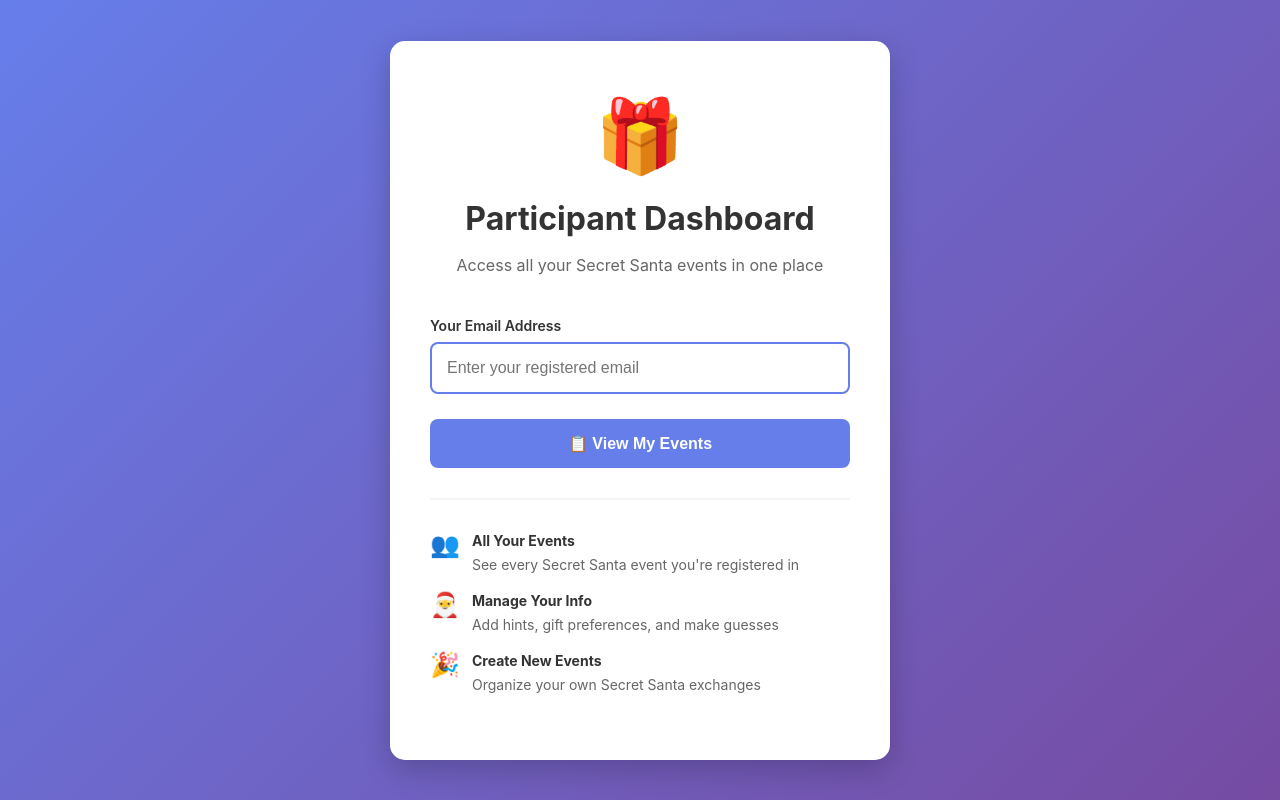
After one commit to cmsgraham/secret-santa, a Flask app: template templates/participant_login.html in a window 1280 px wide. The commit adds this page. Run offline with Flask 3, Linux system fonts and the light colour scheme; the template is opened without the code that fills it, so the values that code supplies are empty.

Commit message:
Add participant dashboard - multi-event view for participants
- Created participant_dashboard route to show all events for an email
- Added participant_login.html for email entry
- Added participant_dashboard.html to display events grid
- Added participant_logout route to clear session
- Modified member_page auth to accept participant_email OR participant_id
- Modified registration to store both participant_id and email in session
- Added 'Back to Dashboard' link in member.html header
- Dashboard shows: event cards, status badges, participant info, links to member pages
- Dashboard actions: Create Event, Logout

```diff
--- /dev/null
+++ b/templates/participant_login.html
@@ -0,0 +1,203 @@
+<!DOCTYPE html>
+<html lang="en">
+<head>
+    <meta charset="UTF-8">
+    <meta name="viewport" content="width=device-width, initial-scale=1.0">
+    <title>Participant Dashboard Login</title>
+    <style>
+        * {
+            margin: 0;
+            padding: 0;
+            box-sizing: border-box;
+        }
+
+        body {
+            font-family: -apple-system, BlinkMacSystemFont, 'Segoe UI', Roboto, Oxygen, Ubuntu, Cantarell, sans-serif;
+            background: linear-gradient(135deg, #667eea 0%, #764ba2 100%);
+            min-height: 100vh;
+            display: flex;
+            align-items: center;
+            justify-content: center;
+            padding: 20px;
+        }
+
+        .login-container {
+            background: white;
+            padding: 50px 40px;
+            border-radius: 15px;
+            box-shadow: 0 10px 30px rgba(0, 0, 0, 0.2);
+            max-width: 500px;
+            width: 100%;
+        }
+
+        .icon {
+            font-size: 72px;
+            text-align: center;
+            margin-bottom: 20px;
+        }
+
+        h1 {
+            color: #333;
+            font-size: 32px;
+            text-align: center;
+            margin-bottom: 15px;
+        }
+
+        .subtitle {
+            color: #666;
+            text-align: center;
+            margin-bottom: 40px;
+            line-height: 1.5;
+        }
+
+        .form-group {
+            margin-bottom: 25px;
+        }
+
+        label {
+            display: block;
+            color: #333;
+            font-weight: 600;
+            margin-bottom: 8px;
+            font-size: 14px;
+        }
+
+        input[type="email"] {
+            width: 100%;
+            padding: 15px;
+            border: 2px solid #e5e7eb;
+            border-radius: 8px;
+            font-size: 16px;
+            transition: border-color 0.3s;
+        }
+
+        input[type="email"]:focus {
+            outline: none;
+            border-color: #667eea;
+        }
+
+        .btn {
+            background: #667eea;
+            color: white;
+            padding: 15px 30px;
+            border: none;
+            border-radius: 8px;
+            font-size: 16px;
+            font-weight: 600;
+            cursor: pointer;
+            transition: all 0.3s;
+            width: 100%;
+        }
+
+        .btn:hover {
+            background: #5568d3;
+            transform: translateY(-2px);
+            box-shadow: 0 5px 15px rgba(102, 126, 234, 0.4);
+        }
+
+        .features {
+            margin-top: 30px;
+            padding-top: 30px;
+            border-top: 2px solid #f3f4f6;
+        }
+
+        .feature-item {
+            display: flex;
+            align-items: flex-start;
+            margin-bottom: 15px;
+        }
+
+        .feature-icon {
+            font-size: 24px;
+            margin-right: 12px;
+        }
+
+        .feature-text {
+            color: #666;
+            font-size: 14px;
+            line-height: 1.5;
+        }
+
+        .feature-text strong {
+            color: #333;
+            display: block;
+            margin-bottom: 3px;
+        }
+
+        .error-message {
+            background: #fee2e2;
+            color: #991b1b;
+            padding: 12px 15px;
+            border-radius: 8px;
+            margin-bottom: 20px;
+            text-align: center;
+            font-weight: 600;
+        }
+
+        @media (max-width: 768px) {
+            .login-container {
+                padding: 40px 25px;
+            }
+
+            h1 {
+                font-size: 28px;
+            }
+        }
+    </style>
+</head>
+<body>
+    <div class="login-container">
+        <div class="icon">🎁</div>
+        <h1>Participant Dashboard</h1>
+        <p class="subtitle">
+            Access all your Secret Santa events in one place
+        </p>
+
+        {% if request.args.get('email') %}
+        <div class="error-message">
+            No events found for this email address
+        </div>
+        {% endif %}
+
+        <form method="GET">
+            <div class="form-group">
+                <label for="email">Your Email Address</label>
+                <input
+                    type="email"
+                    id="email"
+                    name="email"
+                    placeholder="Enter your registered email"
+                    required
+                    autofocus
+                >
+            </div>
+
+            <button type="submit" class="btn">📋 View My Events</button>
+        </form>
+
+        <div class="features">
+            <div class="feature-item">
+                <span class="feature-icon">👥</span>
+                <div class="feature-text">
+                    <strong>All Your Events</strong>
+                    See every Secret Santa event you're registered in
+                </div>
+            </div>
+            <div class="feature-item">
+                <span class="feature-icon">🎅</span>
+                <div class="feature-text">
+                    <strong>Manage Your Info</strong>
+                    Add hints, gift preferences, and make guesses
+                </div>
+            </div>
+            <div class="feature-item">
+                <span class="feature-icon">🎉</span>
+                <div class="feature-text">
+                    <strong>Create New Events</strong>
+                    Organize your own Secret Santa exchanges
+                </div>
+            </div>
+        </div>
+    </div>
+</body>
+</html>
```
Also changed, not shown: app_v2.py (+49 -3 lines), templates/member.html (+20 -0 lines), templates/participant_dashboard.html (added, +250 -0 lines).
